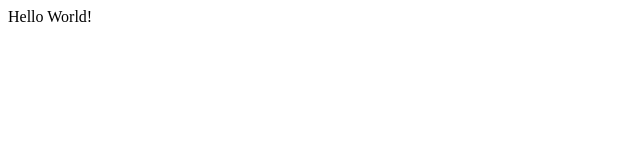
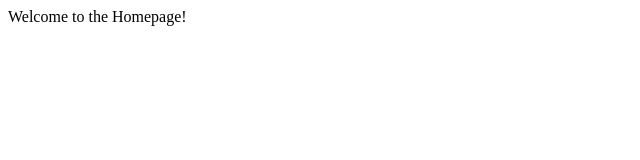
Before and after one commit to stefaneran/playground, a React app: page / in a window 1280 px wide. Shown: the top 160 px of the page, without its empty margins (0-640 px from the left). Built offline with nearby package versions, Linux system fonts and the light colour scheme.

Commit message:
Set up a router

```diff
--- a/package.json
+++ b/package.json
@@ -13,6 +13,7 @@
   "dependencies": {
     "react": "^16.9.0",
     "react-dom": "^16.9.0",
+    "react-router-dom": "^5.1.2",
     "typescript": "^3.6.3"
   },
   "devDependencies": {
--- a/src/App.tsx
+++ b/src/App.tsx
@@ -1,11 +1,10 @@
 import React from 'react';
+import AppRouter from './router/AppRouter.tsx';
 
 interface IProps {
-
 }
 
 interface IState {
-
 }
 
 class App extends React.Component<IProps, IState> {
@@ -15,9 +14,7 @@ class App extends React.Component<IProps, IState> {
 
   render() {
     return (
-      <div>
-        Hello World!
-      </div>
+      <AppRouter />
     );
   }
 }
--- /dev/null
+++ b/src/router/AppRouter.tsx
@@ -0,0 +1,26 @@
+import React from 'react';
+import {
+  BrowserRouter as Router,
+  Switch,
+  Route
+} from 'react-router-dom';
+import routes from './routes.ts';
+
+const AppRouter = () => {
+  return (
+    <Router>
+      <Switch>
+        {routes.map(route => (
+          <Route key={route.path} path={route.path}>
+            {route.component}
+          </Route>
+        ))}
+        <Route path="/">
+          <div> Welcome to the Homepage! </div>
+        </Route>
+      </Switch>
+    </Router>
+  )
+}
+
+export default AppRouter;
--- /dev/null
+++ b/src/router/Test.tsx
@@ -0,0 +1,9 @@
+import React from 'react';
+
+const Test = () => {
+  return (
+    <h1> Route Test </h1>
+  );
+}
+
+export default Test;
--- /dev/null
+++ b/src/router/routes.ts
@@ -0,0 +1,8 @@
+import Test from './Test.tsx';
+
+export default [
+  {
+    path: '/test',
+    component: Test
+  }
+]
```
Also changed, not shown: 2 other files (tests, documents, lock files or other folders).
